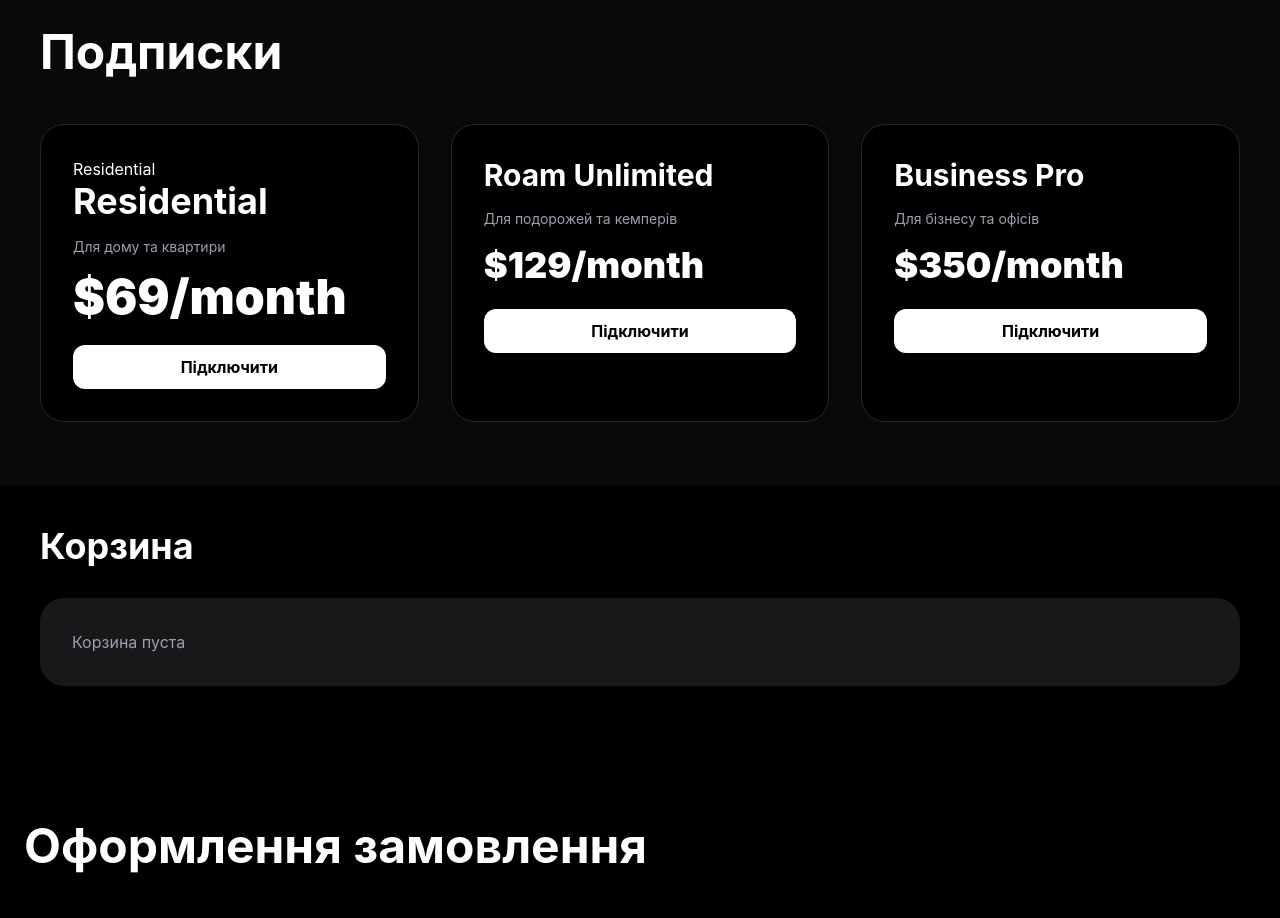
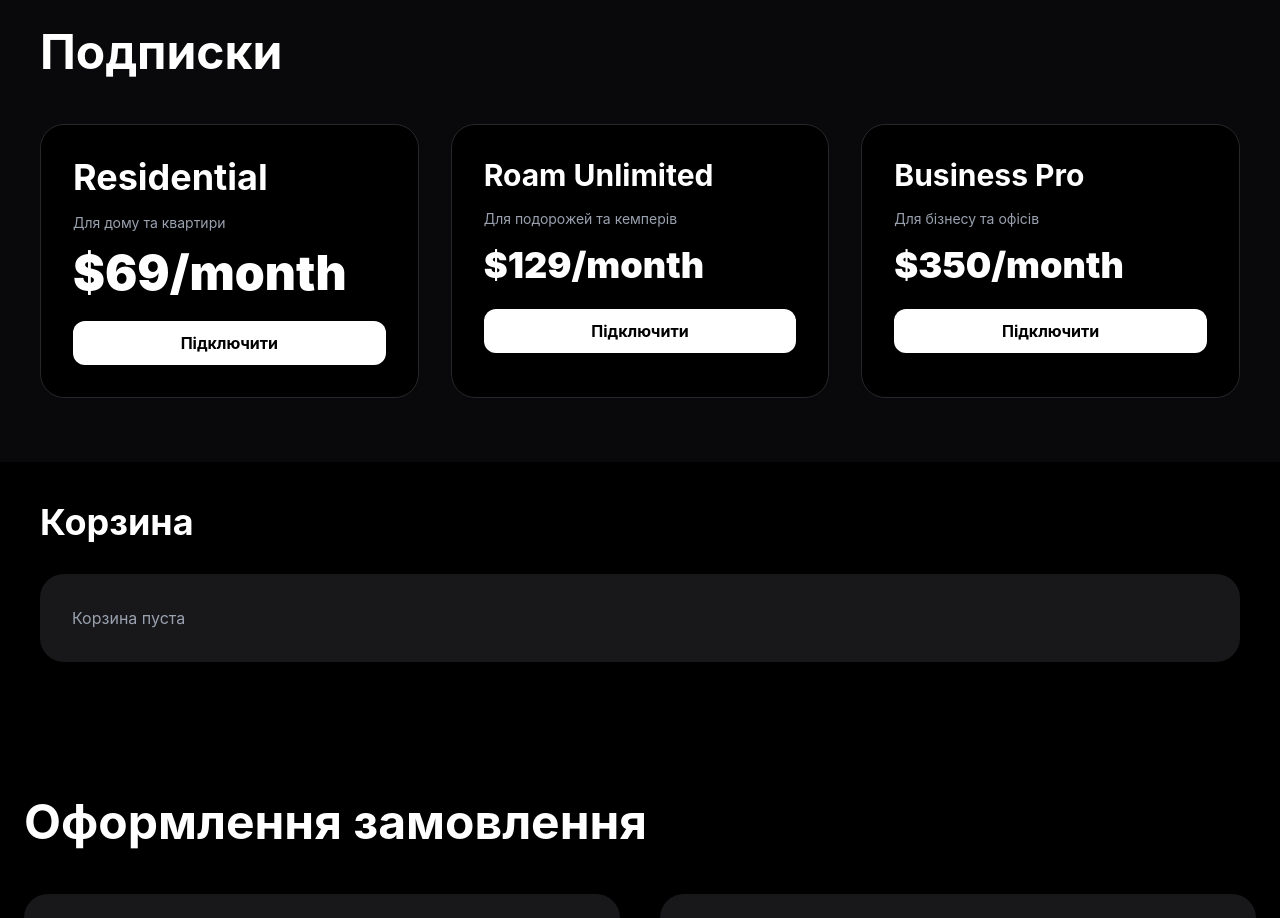
Before and after one commit to PRIYOM69/starlink-store, a React (Vite) app: page / in a window 1280 px wide. Shown: the part 1460-2378 px from the top of the page. Built offline with nearby package versions, Linux system fonts and the light colour scheme.

Commit message:
cleanup subscriptions

```diff
--- a/src/App.jsx
+++ b/src/App.jsx
@@ -294,7 +294,7 @@ const orderItems = cart
   className="w-full h-40 md:h-auto object-cover rounded-2xl mb-4 hover:scale-105 transition duration-500"
 />
 */}
-                         Residential
+
             <h3 className="text-2xl md:text-4xl font-bold mb-4">
   Residential
 </h3>
```
